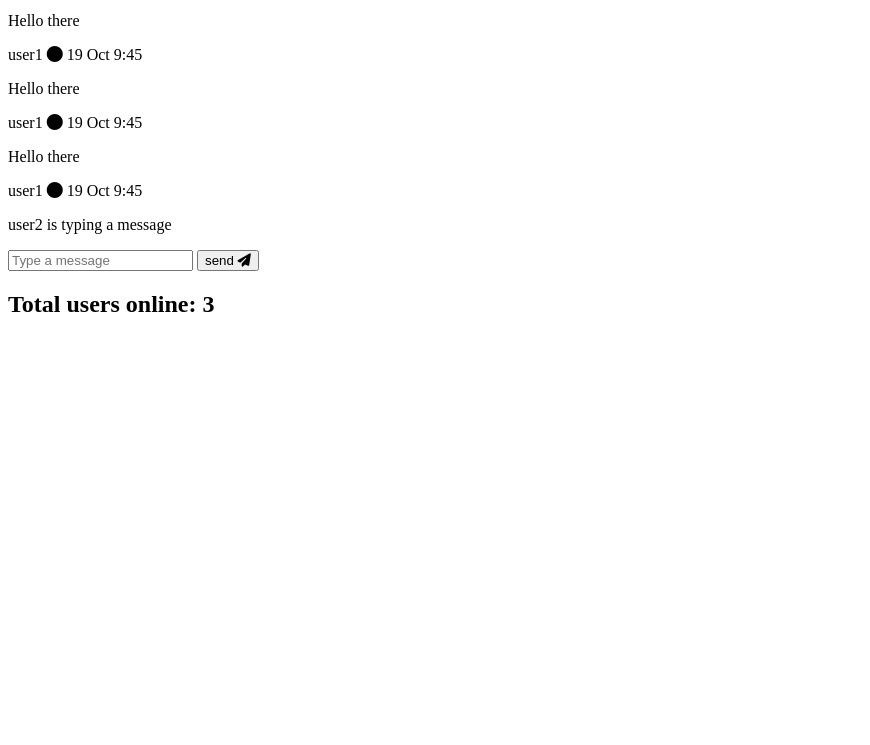
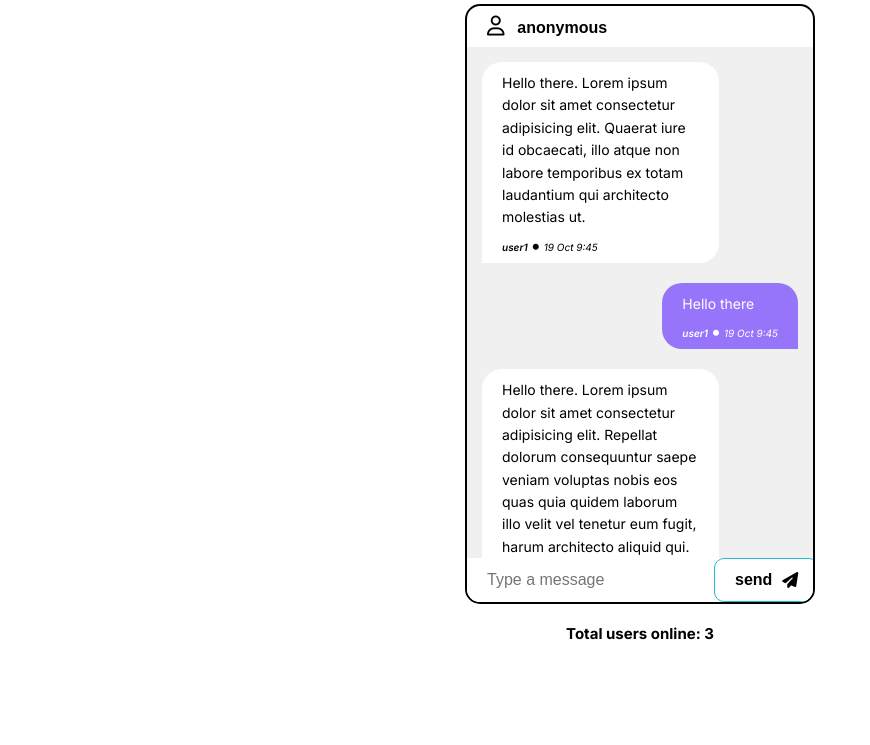
Before and after one commit to wasiqurzaman/chat-app-socket-io, a website: page public/index.html in a window 1280 px wide. Shown: the part 105-850 px from the top of the page, without its empty margins (0-870 px from the left). Before the commit the page ends 800 px from the top, so only its background shows below. Drawn offline with Linux system fonts and the light colour scheme.

Commit message:
add style to the ui

```diff
--- a/public/index.html
+++ b/public/index.html
@@ -20,6 +20,7 @@
     <link rel="stylesheet" href="style.css" />
     <title>Chat App</title>
   </head>
+
   <body>
     <div class="container">
       <div>
@@ -37,13 +38,18 @@
         </div>
         <div class="message-container">
           <div class="msg-box msg-other">
-            <p class="msg-text">Hello there</p>
+            <p class="msg-text">
+              Hello there. Lorem ipsum dolor sit amet consectetur adipisicing
+              elit. Quaerat iure id obcaecati, illo atque non labore temporibus
+              ex totam laudantium qui architecto molestias ut.
+            </p>
             <span class="msg-info">
               <span class="msg-author">user1</span>
               <i class="fa-solid fa-circle"></i>
               <span class="msg-time">19 Oct 9:45</span>
             </span>
-            <div class="msg-box msg-other">
+          </div>
+          <div class="msg-box msg-own">
             <p class="msg-text">Hello there</p>
             <span class="msg-info">
               <span class="msg-author">user1</span>
@@ -52,13 +58,25 @@
             </span>
           </div>
           <div class="msg-box msg-other">
-              <p class="msg-text">Hello there</p>
+            <p class="msg-text">
+              Hello there. Lorem ipsum dolor sit amet consectetur adipisicing
+              elit. Repellat dolorum consequuntur saepe veniam voluptas nobis
+              eos quas quia quidem laborum illo velit vel tenetur eum fugit,
+              harum architecto aliquid qui.
+            </p>
             <span class="msg-info">
               <span class="msg-author">user1</span>
               <i class="fa-solid fa-circle"></i>
               <span class="msg-time">19 Oct 9:45</span>
             </span>
           </div>
+          <div class="msg-box msg-own">
+            <p class="msg-text">Hey</p>
+            <span class="msg-info">
+              <span class="msg-author">user1</span>
+              <i class="fa-solid fa-circle"></i>
+              <span class="msg-time">19 Oct 9:45</span>
+            </span>
           </div>
           <div class="msg-feedback">
             <p class="feedback">user2 is typing a message</p>
--- a/public/style.css
+++ b/public/style.css
@@ -0,0 +1,151 @@
+* {
+  padding: 0;
+  margin: 0;
+  box-sizing: border-box;
+}
+
+html {
+  font-size: 62.5%;
+}
+
+body {
+  font-family: "Inter", sans-serif;
+  font-optical-sizing: auto;
+  height: 100vh;
+}
+
+.container {
+  margin: 50px auto;
+  max-width: 35rem;
+  display: flex;
+  flex-direction: column;
+  gap: 2rem;
+}
+
+h1 {
+  font-size: 3.2rem;
+  text-align: center;
+}
+
+.chat-container {
+  height: 600px;
+  display: flex;
+  flex-direction: column;
+  border: 2px solid #000000;
+  border-radius: 1.5rem;
+  overflow: hidden;
+}
+
+.user-info {
+  padding: 1rem;
+}
+
+.user-info i {
+  font-size: 2rem;
+  padding: 0 1rem;
+}
+
+.input-name {
+  border: none;
+  font-size: 1.6rem;
+  font-weight: 600;
+  width: fit-content;
+}
+
+.message-container {
+  background-color: #f0f0f0;
+  padding: 1.5rem;
+  display: flex;
+  flex-direction: column;
+  align-items: start;
+  flex: 1;
+  overflow-y: scroll;
+  scrollbar-width: thin;
+  /* scrollbar-width: none; */
+}
+
+.msg-box {
+  padding: 1rem 2rem;
+  background-color: #fff;
+  margin-bottom: 2rem;
+  max-width: 75%;
+  border-radius: 20px 20px 20px 0;
+}
+
+.msg-own {
+  align-self: flex-end;
+  border-radius: 20px 20px 0 20px;
+  background-color: #9775fa;
+  color: #fff;
+}
+
+.msg-text {
+  font-size: 1.4rem;
+  line-height: 1.6;
+  width: fit-content;
+  margin-bottom: 1.2rem;
+  width: fit-content;
+}
+
+.msg-info {
+  display: flex;
+  align-items: center;
+  font-style: italic;
+  gap: 0.5rem;
+}
+
+.msg-author {
+  font-weight: 600;
+}
+
+.msg-info i {
+  font-size: 0.6rem;
+}
+
+.msg-feedback {
+  align-self: center;
+  font-size: 1.2rem;
+  font-style: italic;
+}
+
+.msg-form {
+  display: flex;
+}
+
+.msg-input-text {
+  font-size: 1.6rem;
+  padding: 1rem 2rem;
+  flex: 1;
+  border: none;
+}
+
+.msg-input-text:focus {
+  font-size: 1.6rem;
+  padding: 1rem 2rem;
+  flex: 1;
+  outline: none;
+}
+
+.btn-send {
+  font-size: 1.6rem;
+  font-weight: bold;
+  padding: 1.2rem 2rem;
+  border: none;
+  background-color: #fff;
+  border: 1px solid #22b8cf;
+  border-radius: 10px;
+  cursor: pointer;
+  transition: all 0.3s;
+  display: flex;
+  gap: 1rem;
+  align-items: center;
+}
+
+.btn-send:hover {
+  background-color: #22b8cf;
+  color: #fff;
+}
+
+h2.user-num {
+  text-align: center;
+}
```
Lines whose indentation alone changed are shown as unchanged.
